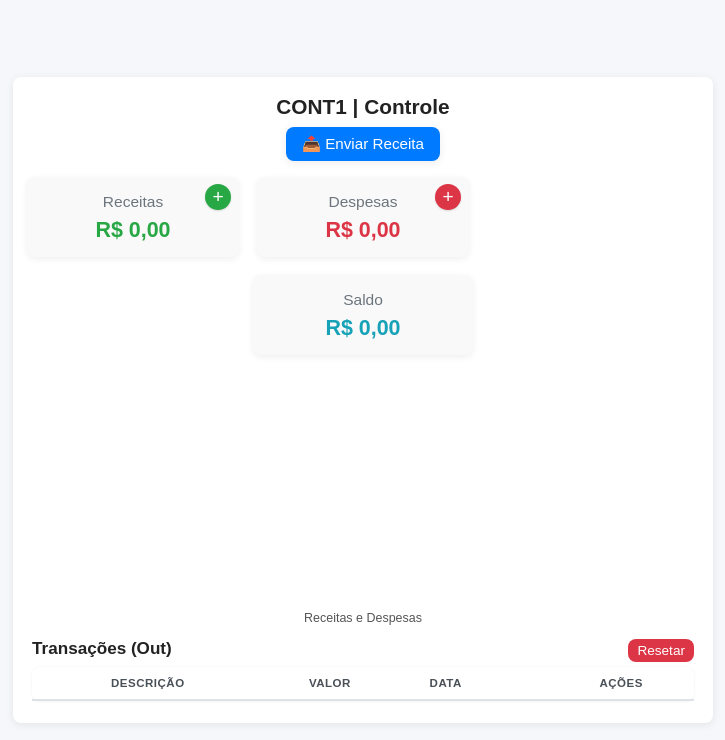
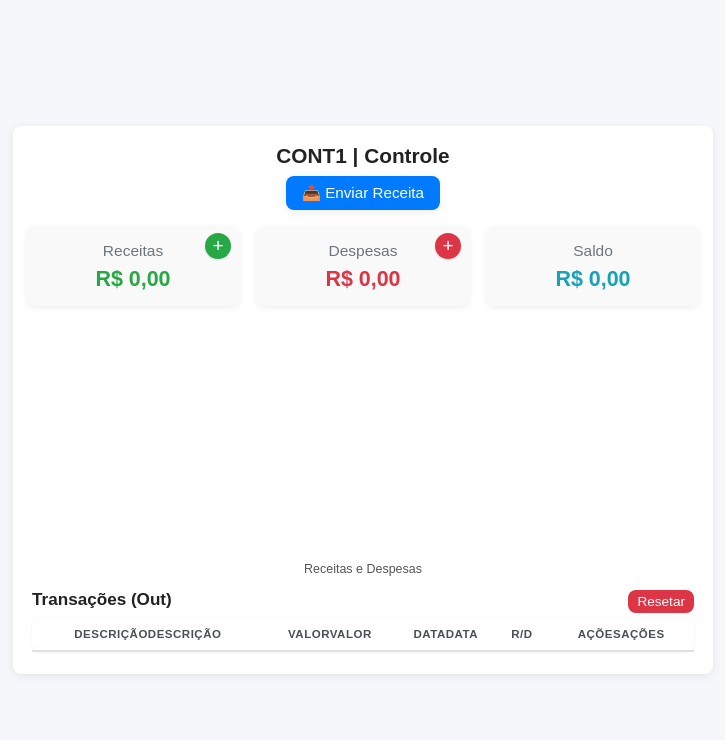
Before and after one commit to ckrsktx/CONT1, a plain HTML site: page index.html in a window 1280 px wide. Shown: the whole page, without its empty margins (277-1002 px from the left). Drawn offline with nearby package versions, Linux system fonts and the light colour scheme.

Commit message:
Atualizar o styles.css

```diff
--- a/css/styles.css
+++ b/css/styles.css
@@ -90,10 +90,10 @@ h1 {
   outline: none;
 }
 
-/* RESUMO FINANCEIRO */
+/* RESUMO FINANCEIRO - SALDO NA MESMA LINHA */
 .summary {
   display: grid;
-  grid-template-columns: repeat(3, 1fr);
+  grid-template-columns: repeat(3, 1fr); /* 3 COLUNAS NA MESMA LINHA */
   gap: 18px;
   margin-bottom: 16px;
   justify-items: center;
@@ -115,9 +115,10 @@ h1 {
   justify-content: space-between;
 }
 
+/* SALDO NA MESMA LINHA - REMOVIDO GRID-COLUMN */
 .summary-card.balance-card {
   max-width: 220px;
-  grid-column: span 3;
+  /* REMOVIDO: grid-column: span 3; */
   justify-self: center;
   margin-top: 0;
 }
@@ -183,7 +184,7 @@ h1 {
 #pieChart { max-width: 210px; margin: auto; }
 .chart-label { font-size: .78rem; color: #555; margin-top: 7px; }
 
-/* TABELA DE TRANSAÇÕES - COLUNAS DISTRIBUÍDAS IGUALMENTE */
+/* TABELA DE TRANSAÇÕES - TEXTOS CENTRALIZADOS */
 .transactions-section {
   margin: 0 auto;
   max-width: 900px;
@@ -226,7 +227,7 @@ h1 {
   padding: 8px 4px;
   border-bottom: 1px solid #eee;
   vertical-align: middle;
-  text-align: center;
+  text-align: center; /* TODOS CENTRALIZADOS */
 }
 
 .transactions-table th {
@@ -245,9 +246,9 @@ h1 {
   font-size: 0.82rem;
 }
 
-/* DESCRIÇÃO E VALOR SEM CORTE - ALINHADOS */
+/* DESCRIÇÃO CENTRALIZADA */
 .transactions-table td:nth-child(1) {
-  text-align: left;
+  text-align: center; /* CENTRALIZADA */
   white-space: normal;
   word-wrap: break-word;
   overflow: visible;
@@ -265,6 +266,13 @@ h1 {
 .transactions-table th:nth-child(3), .transactions-table td:nth-child(3) { width: 15%; }
 .transactions-table th:nth-child(4), .transactions-table td:nth-child(4) { width: 8%; }
 .transactions-table th:last-child, .transactions-table td:last-child { width: 22%; }
+
+/* TÍTULOS ABREVIADOS - R/D */
+.transactions-table th:nth-child(1)::after { content: "Descrição"; }
+.transactions-table th:nth-child(2)::after { content: "Valor"; }
+.transactions-table th:nth-child(3)::after { content: "Data"; }
+.transactions-table th:nth-child(4)::after { content: "R/D"; } /* ABREVIADO */
+.transactions-table th:last-child::after { content: "Ações"; }
 
 .actions-cell {
   display: flex;
```
